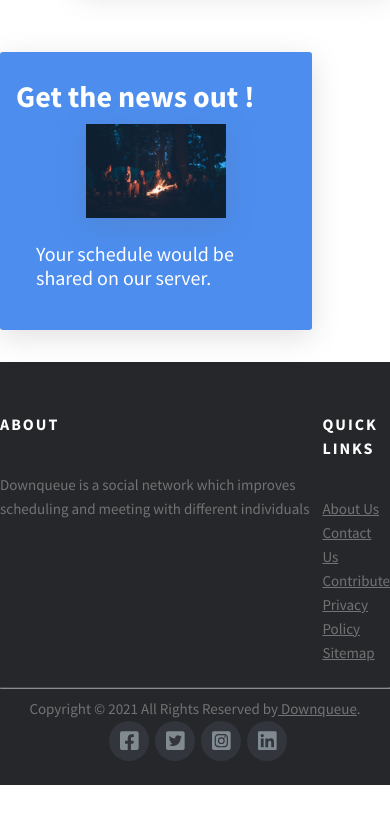
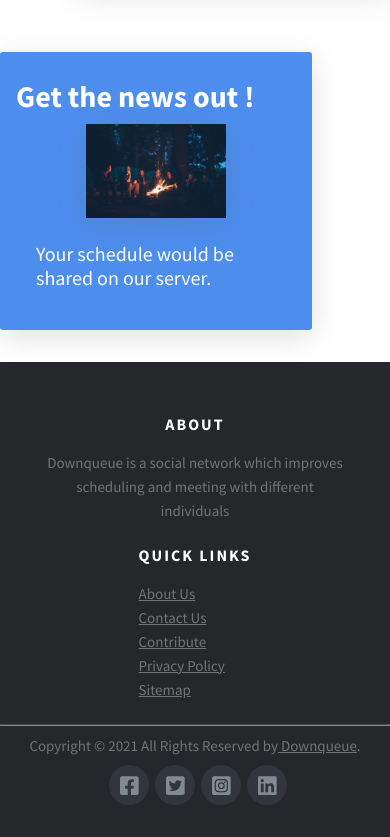
Before and after one commit to bluzeey/Downqueue, a React (Create React App) app: page / in a window 390 px wide. Shown: the part 2280-3117 px from the top of the page. Before the commit the page ends 3065 px from the top, so only its background shows below. Built offline with nearby package versions, Linux system fonts and the light colour scheme.

Commit message:
Updating footer

```diff
--- a/src/components/footer/styles/footer.scss
+++ b/src/components/footer/styles/footer.scss
@@ -34,6 +34,7 @@
   font-size:16px;
   text-transform:uppercase;
   margin-top:5px;
+  margin-bottom: 0;
   letter-spacing:2px
 }
 .site-footer a
@@ -88,7 +89,7 @@
 .social-icons
 {
   padding-left:0;
-  margin:0 auto;
+  margin:.5em auto;
   display: table
 }
 .social-icons li
@@ -147,3 +148,13 @@
 {
   background-color:#ea4c89
 }
+@media (max-width:620px) {
+   .row{
+     flex-direction: column;
+     align-items: center;
+   }
+   .About{
+     max-width: 300px;
+     text-align: center;
+   }
+}
```
